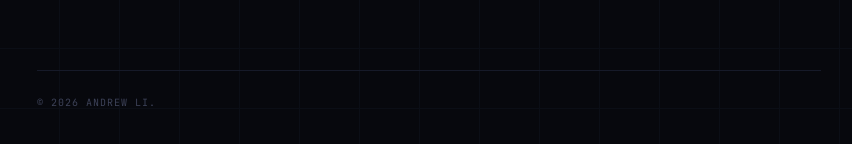
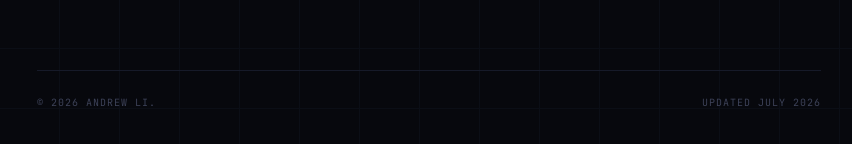
Before and after one commit to andrewl746/Portfolio, a Next.js app: page / in a window 1280 px wide. Shown: the part 5412-5556 px from the top of the page, without its empty margins (301-1153 px from the left). Built offline with nearby package versions, Linux system fonts and the light colour scheme.

Commit message:
feat: added last updated mechanism

```diff
--- a/components/sections/Contact.tsx
+++ b/components/sections/Contact.tsx
@@ -1,6 +1,14 @@
 import { SITE } from "@/lib/content";
 import Constellation from "@/components/Constellation";
 import Reveal from "@/components/animations/Reveal";
+
+// Month and year of the build, in Waterloo's time zone (build servers run on
+// UTC, which would flip the month a few hours early).
+const UPDATED = new Date().toLocaleDateString("en-US", {
+  month: "long",
+  year: "numeric",
+  timeZone: "America/Toronto",
+});
 
 export default function Contact() {
   return (
@@ -50,8 +58,11 @@ export default function Contact() {
           </a>
         </div>
       </Reveal>
-      <footer className="mt-24 border-t border-line pt-6 text-[10px] uppercase tracking-[0.1em] text-faint">
-        © {new Date().getFullYear()} Andrew Li.
+      <footer className="mt-24 flex flex-wrap justify-between gap-x-6 gap-y-2 border-t border-line pt-6 text-[10px] uppercase tracking-[0.1em] text-faint">
+        <span>© {new Date().getFullYear()} Andrew Li.</span>
+        {/* The page is statically built, so this is stamped at build time and
+            refreshes on every deploy: it can't go stale or be forgotten. */}
+        <span>Updated {UPDATED}</span>
       </footer>
     </section>
   );
```
